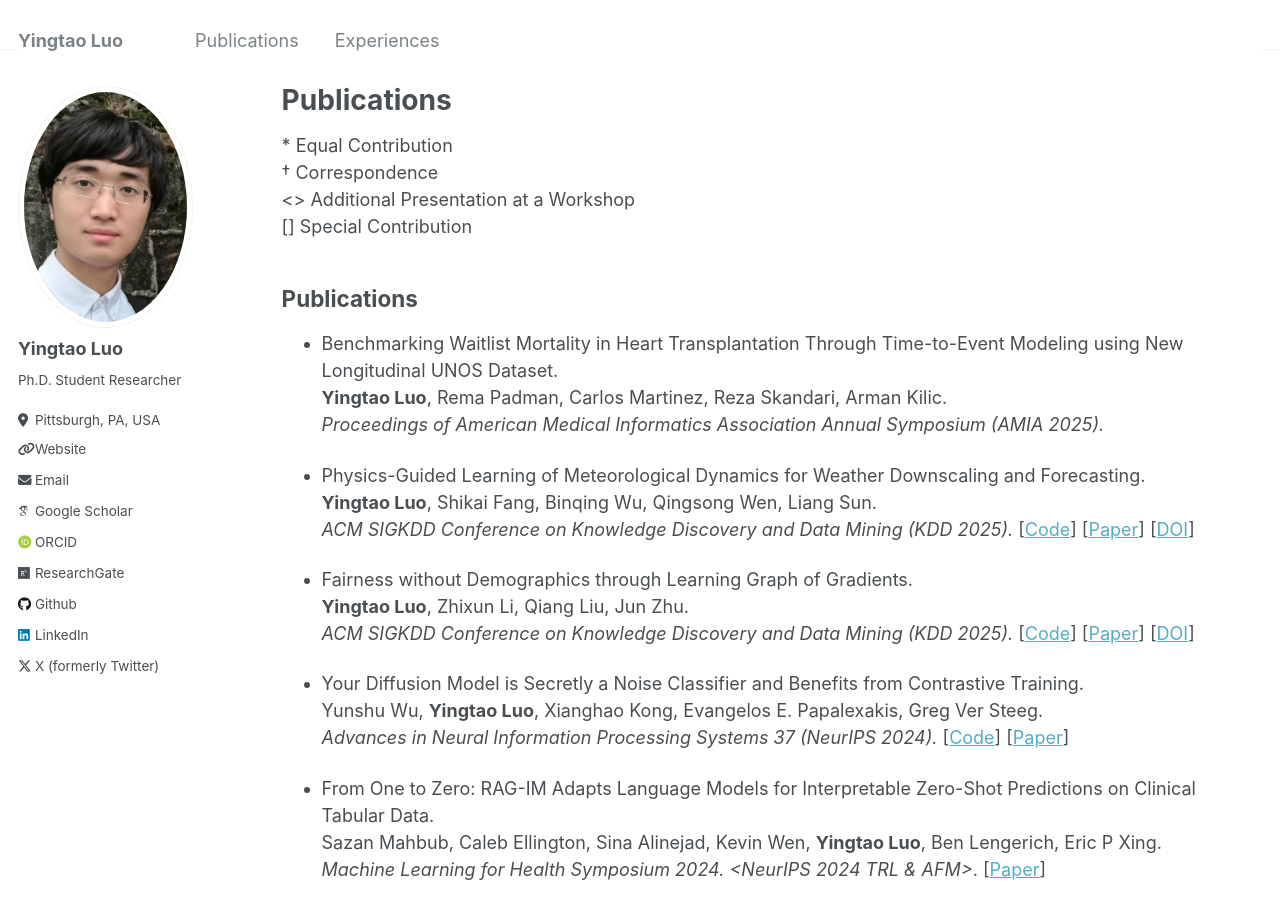
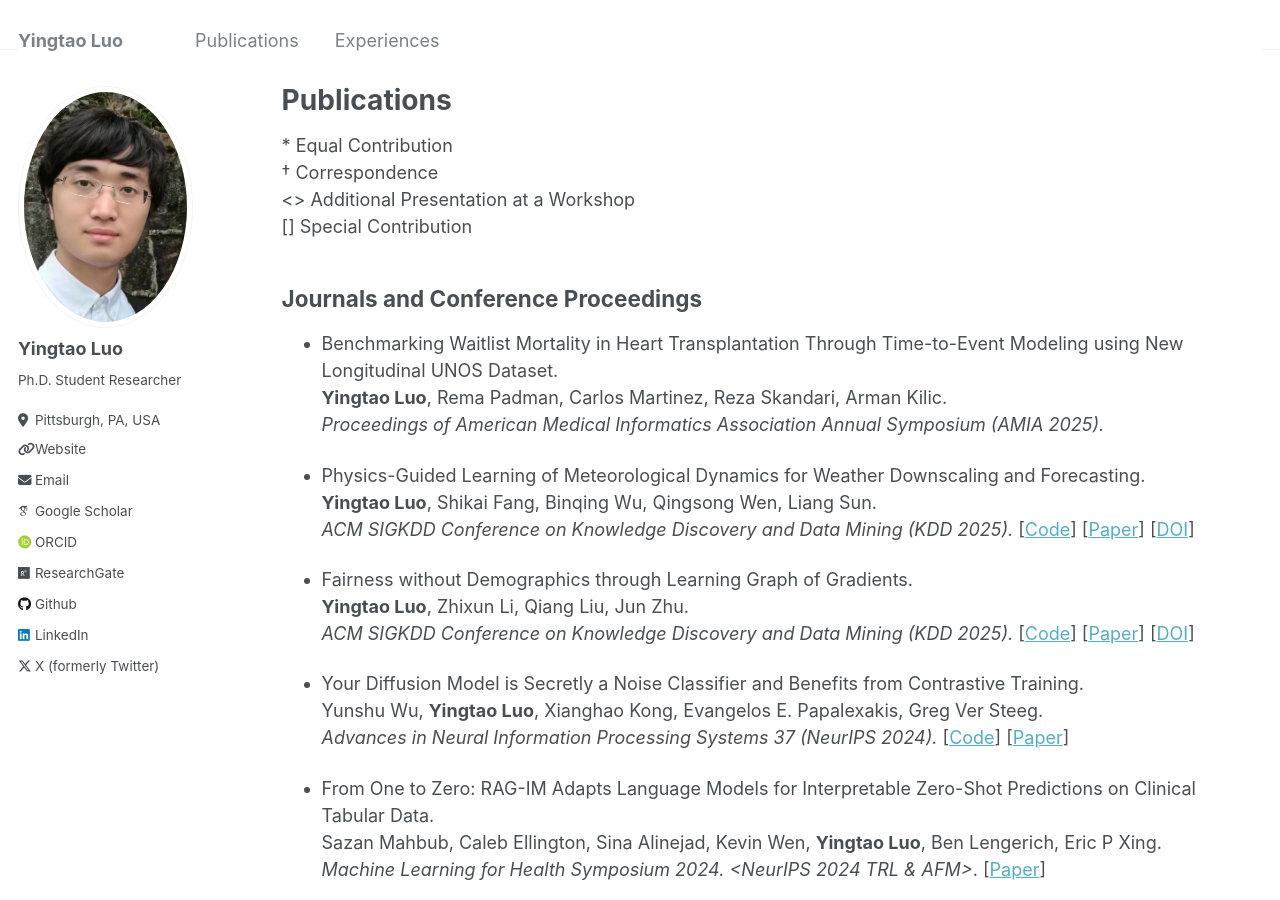
Before and after one commit to yingtaoluo/yingtaoluo.github.io, a Jekyll site: the page built from _pages/publications.md, in a window 1280 px wide and 900 px high. Built offline with Jekyll 4.4.1, drawn with Linux system fonts in a browser that asks for light colours; some web fonts are replaced.

Commit message:
Update publications.md

```diff
--- a/_pages/publications.md
+++ b/_pages/publications.md
@@ -16,7 +16,7 @@ author_profile: true
 <> Additional Presentation at a Workshop
 [] Special Contribution
 
-## Publications
+## Journals and Conference Proceedings
 * Benchmarking Waitlist Mortality in Heart Transplantation Through Time-to-Event Modeling using New Longitudinal UNOS Dataset.
 __Yingtao Luo__, Rema Padman, Carlos Martinez, Reza Skandari, Arman Kilic.
 *Proceedings of American Medical Informatics Association Annual Symposium (AMIA 2025).*
```
